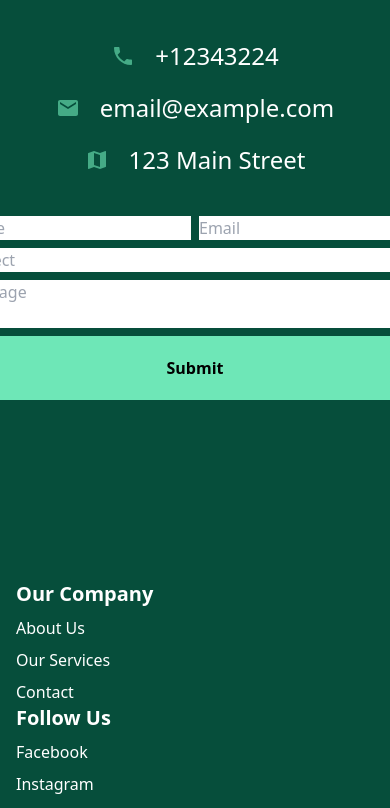
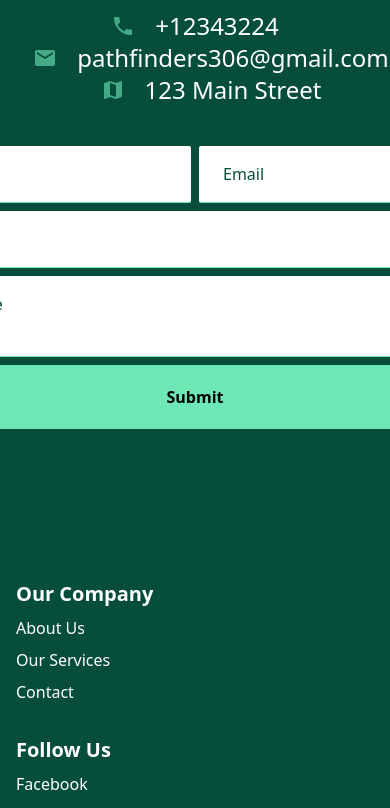
Before and after one commit to cetijunior/CAK-Web, a Next.js app in the folder cak/: page / in a window 390 px wide. Shown: the part 4812-5620 px from the top of the page. Built offline with nearby package versions, Linux system fonts and the light colour scheme.

Commit message:
contact form functionality, footer structure

```diff
--- a/cak/pages/Footer/Footer.tsx
+++ b/cak/pages/Footer/Footer.tsx
@@ -1,14 +1,14 @@
 const Footer: React.FC = () => {
     return (
         <footer className="bg-emerald-900 text-white">
-            <div className="max-w-6xl mx-auto px-4 py-12 md:flex md:justify-between">
+            <div className="max-w-6xl mx-auto px-4 py-12 flex flex-col space-y-8 md:space-y-0 md:flex-row md:justify-between">
                 <div>
                     <h5 className="text-xl font-bold mb-2">Our Company</h5>
-                    <ul>
-                        <li className="mb-2">
+                    <ul className="space-y-2">
+                        <li>
                             <a href="/about" className="hover:text-emerald-300 transition-colors">About Us</a>
                         </li>
-                        <li className="mb-2">
+                        <li>
                             <a href="/services" className="hover:text-emerald-300 transition-colors">Our Services</a>
                         </li>
                         <li>
@@ -18,11 +18,11 @@ const Footer: React.FC = () => {
                 </div>
                 <div>
                     <h5 className="text-xl font-bold mb-2">Follow Us</h5>
-                    <ul>
-                        <li className="mb-2">
+                    <ul className="space-y-2">
+                        <li>
                             <a href="https://www.facebook.com" className="hover:text-emerald-300 transition-colors">Facebook</a>
                         </li>
-                        <li className="mb-2">
+                        <li>
                             <a href="https://www.instagram.com" className="hover:text-emerald-300 transition-colors">Instagram</a>
                         </li>
                         <li>
@@ -32,8 +32,8 @@ const Footer: React.FC = () => {
                 </div>
                 <div>
                     <h5 className="text-xl font-bold mb-2">Legal</h5>
-                    <ul>
-                        <li className="mb-2">
+                    <ul className="space-y-2">
+                        <li>
                             <a href="/privacy" className="hover:text-emerald-300 transition-colors">Privacy Policy</a>
                         </li>
                         <li>
--- a/cak/pages/api/contact.js
+++ /dev/null
@@ -1,15 +0,0 @@
-
-
-export default async function handler(req, res) {
-    if (req.method === 'POST') {
-        const { name, email, subject, message } = req.body;
-
-        // Perform server-side logic, e.g., sending email
-        const mailtoLink = `mailto:bsncetijunior@gmail.com?subject=${subject}&body=Hey Ceej, I am ${name}. ${message} (${email})`;
-
-        // Respond with the mailto link or other relevant data
-        res.status(200).json({ mailtoLink });
-    } else {
-        res.status(405).end(); // Method Not Allowed
-    }
-}
--- a/cak/pages/contact/Contact.tsx
+++ b/cak/pages/contact/Contact.tsx
@@ -2,6 +2,7 @@ import React from 'react';
 import { Phone, Map, Mail } from '@mui/icons-material';
 import { useForm, SubmitHandler } from 'react-hook-form';
 import Footer from '../Footer/Footer';
+import { Props } from 'next/script';
 
 type Inputs = {
   name: string;
@@ -10,29 +11,11 @@ type Inputs = {
   message: string;
 };
 
-const Contact: React.FC = () => {
-  const { handleSubmit, register, reset } = useForm<Inputs>();
+function Contact({ }: Props) {
+  const { register, handleSubmit, reset } = useForm<Inputs>();
 
-  const onSubmit: SubmitHandler<Inputs> = async (formData) => {
-    try {
-      const response = await fetch('/api/contact', {
-        method: 'POST',
-        headers: {
-          'Content-Type': 'application/json',
-        },
-        body: JSON.stringify(formData),
-      });
-
-      if (response.ok) {
-        // If you want to perform some action on success, you can do it here
-        console.log('Form submitted successfully');
-        reset(); // Reset the form after successful submission
-      } else {
-        console.error('Failed to submit form');
-      }
-    } catch (error) {
-      console.error('Error submitting form:', error);
-    }
+  const onSubmit: SubmitHandler<Inputs> = (formData) => {
+    window.location.href = `mailto:pathfinders306@gmail.com?subject=${formData.subject}&body=Hi, my name is ${formData.name}. ${formData.message} (${formData.email})`;;
   };
 
   return (
@@ -42,14 +25,14 @@ const Contact: React.FC = () => {
           <h4 className='text-4xl font-semibold text-center text-white'>
             Want to hear more about us? <span className='underline decoration-emerald-300'>Lets Talk!</span>
           </h4>
-          <div className='space-y-5'>
+          <div className='flex flex-col space-x-8 sm:flex-row'>
             <div className='flex items-center space-x-5 justify-center'>
               <Phone className='text-emerald-300 h-7 w-7 animate-pulse' />
               <p className='text-2xl text-white'>+12343224</p>
             </div>
             <div className='flex items-center space-x-5 justify-center'>
               <Mail className='text-emerald-300 h-7 w-7 animate-pulse' />
-              <p className='text-2xl text-white'>email@example.com</p>
+              <p className='text-2xl text-white'>pathfinders306@gmail.com</p>
             </div>
             <div className='flex items-center space-x-5 justify-center'>
               <Map className='text-emerald-300 h-7 w-7 animate-pulse' />
--- a/cak/styles/globals.css
+++ b/cak/styles/globals.css
@@ -31,3 +31,8 @@ body {
     text-wrap: balance;
   }
 }
+
+.contactInput {
+  @apply outline-none bg-white rounded-sm border-b px-6 py-4 border-emerald-300 text-emerald-900 placeholder-emerald-900
+  transition-all focus:border-emerald-300 focus:ring focus:ring-emerald-300 focus:ring-opacity-50 hover:border-emerald-500;
+}
```
